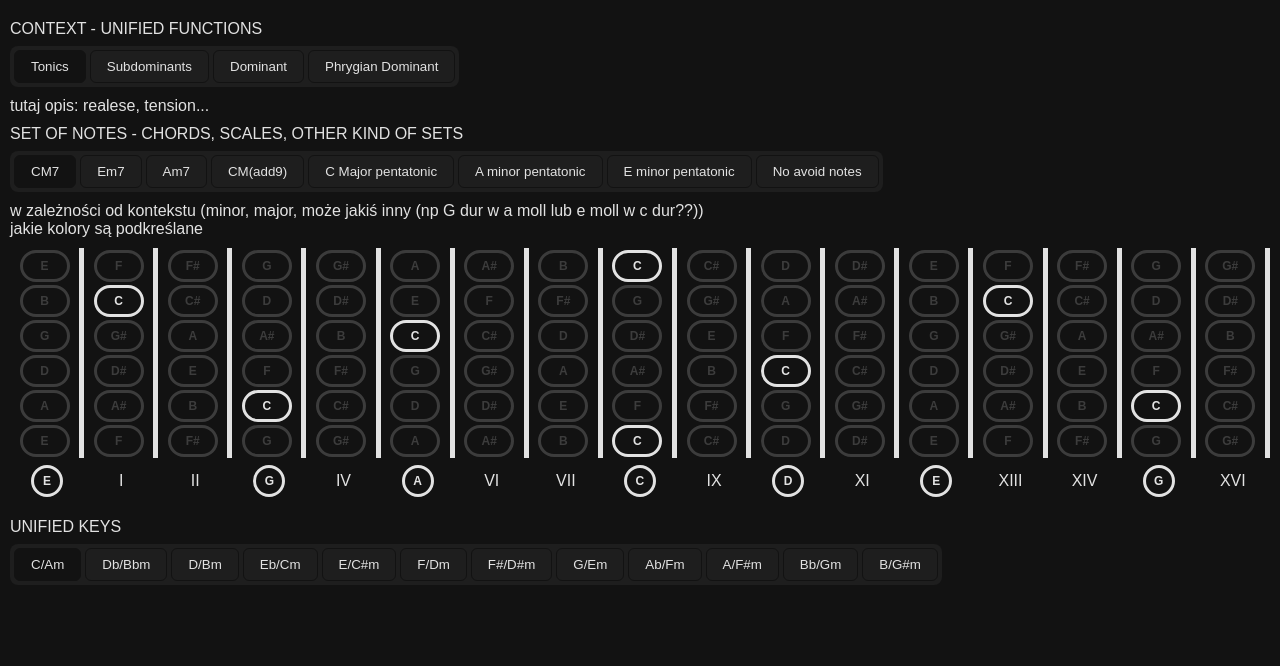
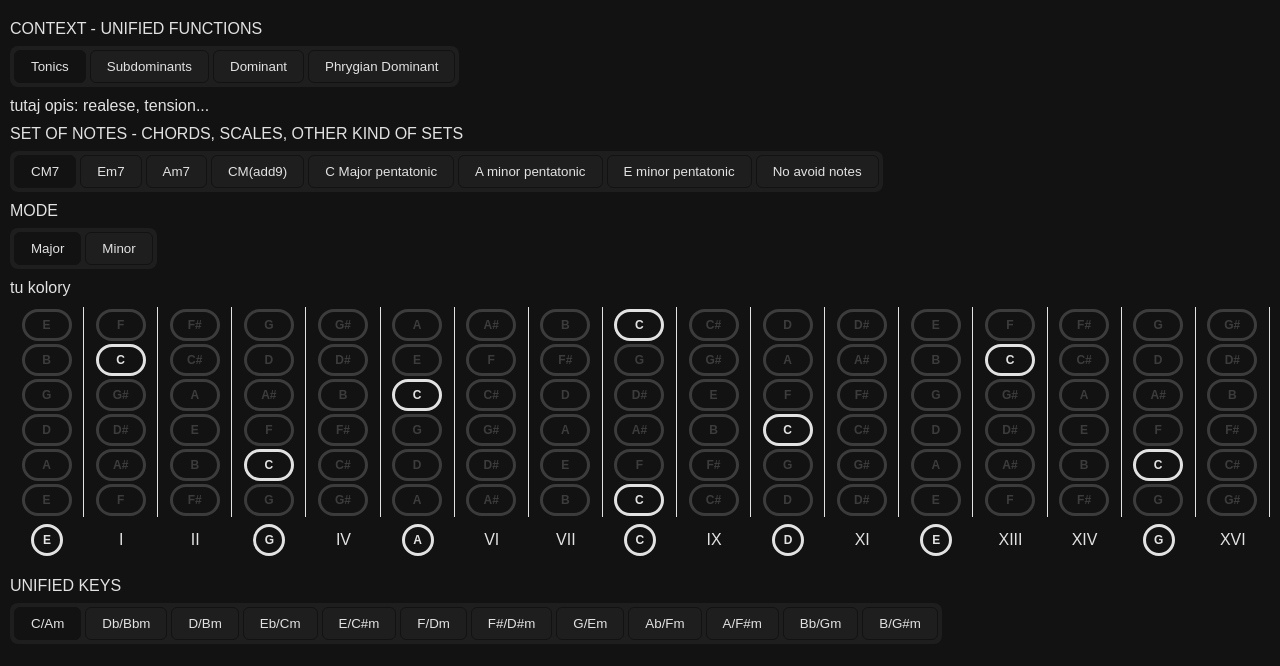
Before and after one commit to patrykkowalski0617/guitar-map, a React (Vite) app: page / in a window 1280 px wide. Shown: the top 666 px of the page. Built offline with nearby package versions, Linux system fonts and the light colour scheme.

Commit message:
stage 11 - add mode selector

```diff
--- a/src/App.jsx
+++ b/src/App.jsx
@@ -5,6 +5,7 @@ import ContextSelector from "./components/Selects/ContextSelector";
 import { ThemeProvider } from "styled-components";
 import { theme } from "./theme";
 import { AppWrapper } from "./parts";
+import ModeSelector from "./components/Selects/ModeSelector";
 
 function App() {
   return (
@@ -12,6 +13,7 @@ function App() {
       <AppWrapper>
         {isTestMode && <ShapesLibrary />}
         <ContextSelector />
+        <ModeSelector />
         <Fretboard />
         <KeySelector />
       </AppWrapper>
--- a/src/components/Fretboard/parts.jsx
+++ b/src/components/Fretboard/parts.jsx
@@ -30,7 +30,7 @@ const Fret = css`
 `;
 
 export const FretCell = styled.div`
-  border-right: 5px solid;
+  border-right: 1px solid;
   ${Fret}
 `;
 
--- a/src/components/Selects/ContextSelector.jsx
+++ b/src/components/Selects/ContextSelector.jsx
@@ -64,10 +64,6 @@ const FunctionContextSelector = () => {
           onChange={setActiveShapeByName}
         />
       )}
-      w zależności od kontekstu (minor, major, może jakiś inny (np G dur w a
-      moll lub e moll w c dur??))
-      <br />
-      jakie kolory są podkreślane
     </>
   );
 };
--- /dev/null
+++ b/src/components/Selects/ModeSelector.jsx
@@ -0,0 +1,28 @@
+import { useStore } from "../../store/useStore";
+import Selector from "./Selector";
+
+const MODE_OPTIONS = ["Major", "Minor"];
+
+const ModeSelector = () => {
+  const mode = useStore((state) => state.mode);
+  const setMode = useStore((state) => state.setMode);
+
+  const handleModeChange = (selectedMode) => {
+    // Prosta zmiana stringa w stanie
+    setMode(selectedMode);
+  };
+
+  return (
+    <>
+      <Selector
+        label="Mode"
+        options={MODE_OPTIONS}
+        value={mode}
+        onChange={handleModeChange}
+      />
+      tu kolory
+    </>
+  );
+};
+
+export default ModeSelector;
--- a/src/store/useStore.js
+++ b/src/store/useStore.js
@@ -94,4 +94,7 @@ export const useStore = create((set, get) => ({
     );
     return chordGroup ? chordGroup.shapes : [];
   },
+
+  mode: "Major",
+  setMode: (newMode) => set({ mode: newMode }),
 }));
```
Also changed, not shown: src/components/ShapePreview_old/ShapePreview/FretRow_ShapePreview.jsx (renamed from src/components/ShapePreview/ShapePreview/FretRow_ShapePreview.jsx), src/components/ShapePreview_old/ShapePreview/ShapePreview.jsx (renamed from src/components/ShapePreview/ShapePreview/ShapePreview.jsx), src/components/ShapePreview_old/ShapePreview/parts.jsx (renamed from src/components/ShapePreview/ShapePreview/parts.jsx), src/components/ShapePreview_old/ShapesLibrary.jsx (renamed from src/components/ShapePreview/ShapesLibrary.jsx), src/components/ShapePreview_old/parts.jsx (renamed from src/components/ShapePreview/parts.jsx).
